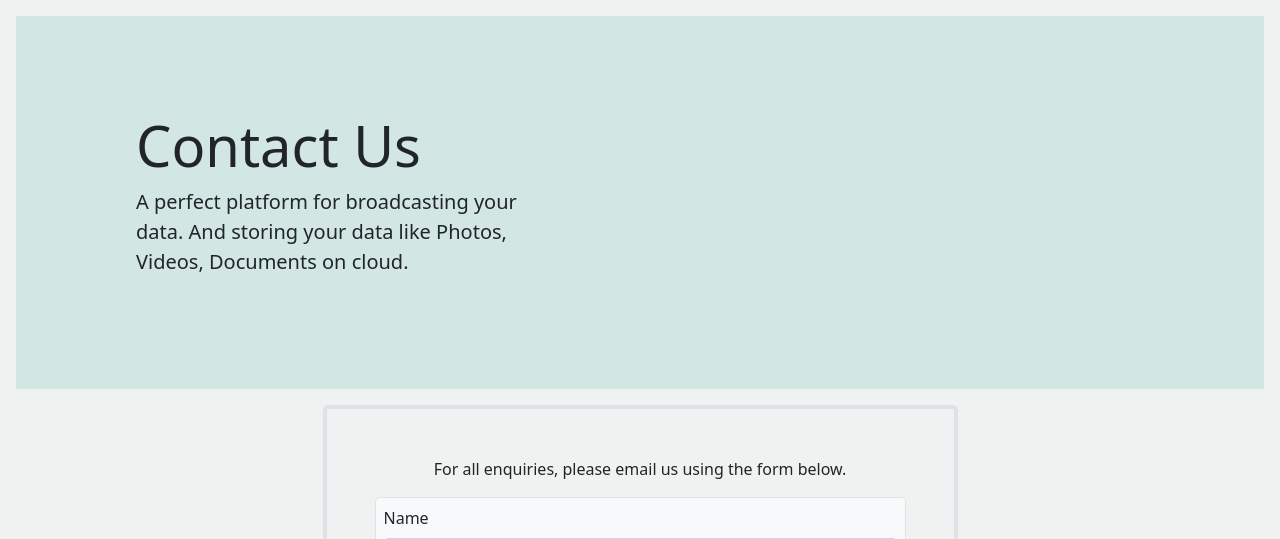
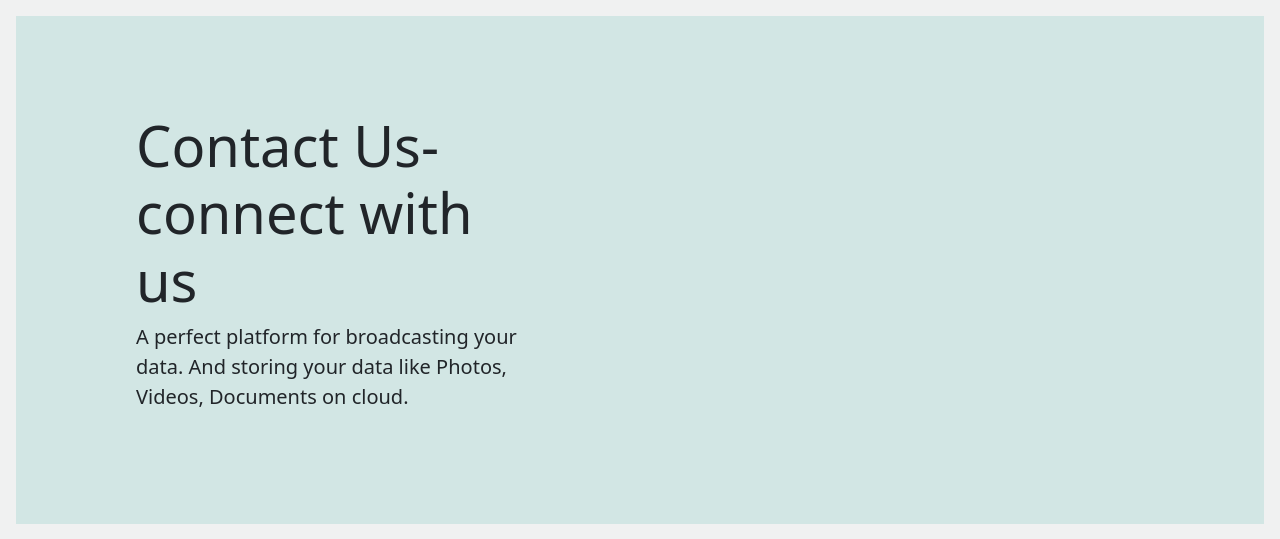
Before and after one commit to suniljmaldiya/vb-project, a Django app: page /contactus/ in a window 1280 px wide. Shown: the part 98-637 px from the top of the page. Run offline with Django 4.2, Linux system fonts and the light colour scheme; some libraries are stand-ins or nearby versions.

Commit message:
Update contactus.html

```diff
--- a/templates/contactus.html
+++ b/templates/contactus.html
@@ -6,7 +6,7 @@
 {% load static %}
 <div class="position-relative overflow-hidden p-3 p-md-5 m-md-3 text-left crousal_cls">
   <div class="col-md-5 p-lg-5 mx-4">
-    <h1 class="display-4 fw-normal">Contact Us</h1>
+    <h1 class="display-4 fw-normal">Contact Us-connect with us</h1>
     <p class="lead fw-normal">
       A perfect platform for broadcasting your data. And storing your data like
       Photos, Videos, Documents on cloud.
```
